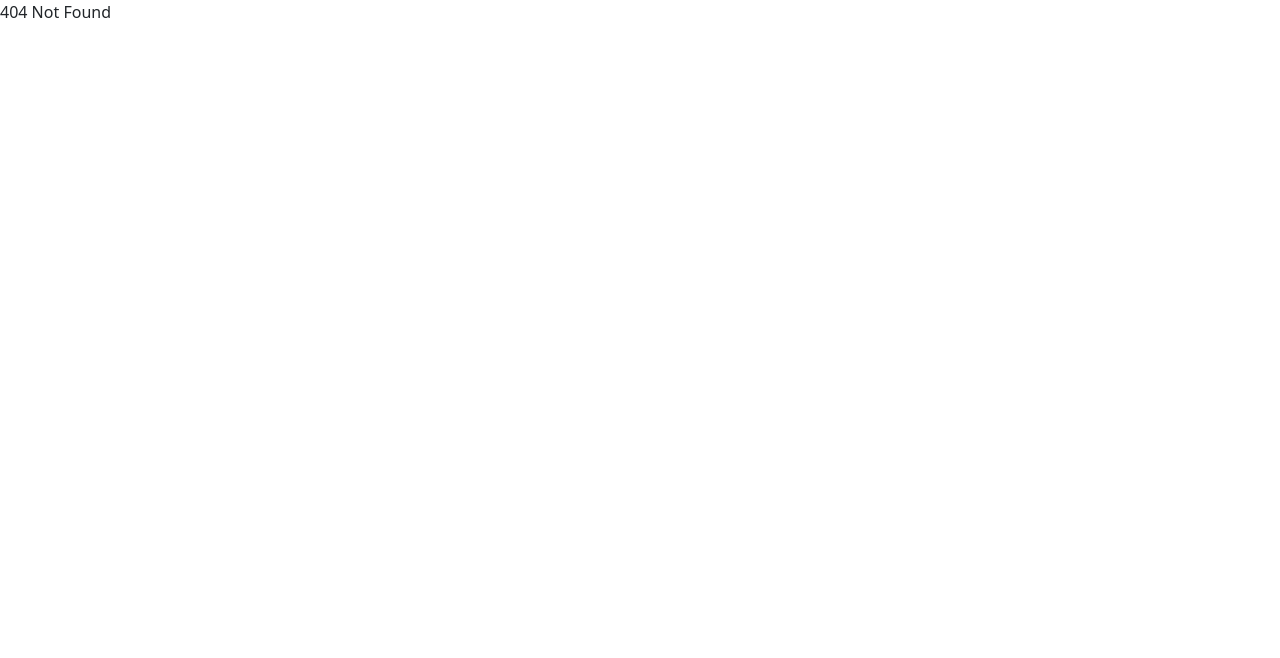
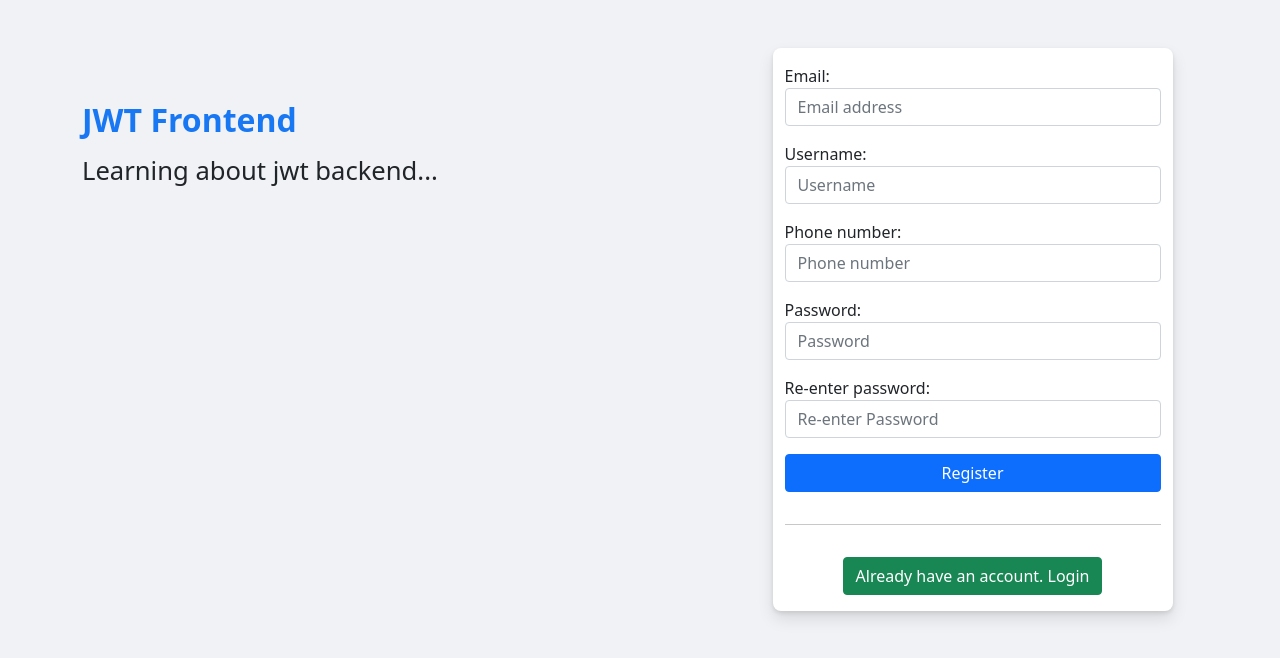
Before and after one commit to Huyllee/jwt-frontend, a React (Create React App) app: page /register in a window 1280 px wide. Before the commit this address had no page. Shown: the top 658 px of the page. Built offline with nearby package versions, Linux system fonts and the light colour scheme.

Commit message:
create register page

```diff
--- a/package.json
+++ b/package.json
@@ -6,6 +6,7 @@
     "@testing-library/jest-dom": "^5.16.1",
     "@testing-library/react": "^11.2.7",
     "@testing-library/user-event": "^12.8.3",
+    "axios": "0.25.0",
     "bootstrap": "5.1.3",
     "react": "^17.0.2",
     "react-dom": "^17.0.2",
--- a/src/App.js
+++ b/src/App.js
@@ -1,6 +1,7 @@
 import "./App.scss";
 import Login from "./components/Login/Login";
-import Nav from "./components/Navigations/Nav";
+import Nav from "./components/Navigation/Nav";
+import Register from "./components/Register/Register";
 import { BrowserRouter as Router, Switch, Route } from "react-router-dom";
 
 function App() {
@@ -12,6 +13,9 @@ function App() {
           <Route path="/about">about</Route>
           <Route path="/news">news</Route>
           <Route path="/contact">contact</Route>
+          <Route path="/register">
+            <Register />
+          </Route>
           <Route path="/login" exact>
             <Login />
           </Route>
--- a/src/components/Login/Login.js
+++ b/src/components/Login/Login.js
@@ -1,7 +1,14 @@
 import React from "react";
 import "./Login.scss";
+import { useHistory } from "react-router-dom";
 
 const Login = (props) => {
+  let history = useHistory();
+
+  const handleCreateNewAccount = () => {
+    history.push("/register");
+  };
+
   return (
     <div className="login-container pt-3 pt-md-5">
       <div className="container">
@@ -33,7 +40,12 @@ const Login = (props) => {
             </span>
             <hr />
             <div className="text-center">
-              <button className="btn btn-success">Create new account</button>
+              <button
+                className="btn btn-success"
+                onClick={() => handleCreateNewAccount()}
+              >
+                Create new account
+              </button>
             </div>
           </div>
         </div>
--- /dev/null
+++ b/src/components/Register/Register.js
@@ -0,0 +1,80 @@
+import React from "react";
+import "./Register.scss";
+import { useHistory } from "react-router-dom";
+
+const Register = (props) => {
+  let history = useHistory();
+
+  const handleLogin = () => {
+    history.push("/login");
+  };
+
+  return (
+    <div className="register-container pt-3 pt-md-5">
+      <div className="container">
+        <div className="row px-3 px-md-0">
+          <div className="content-left pt-0 pt-md-5 col-md-7">
+            <div className="brand pb-2 text-center text-md-start fs-2 fs-md-1">
+              JWT Frontend
+            </div>
+            <div className="detail d-none d-md-block">
+              Learning about jwt backend...
+            </div>
+          </div>
+          <div className="content-right col-md-5 d-flex flex-column gap-3 py-3">
+            <div className="form-group">
+              <label>Email:</label>
+              <input
+                type="text"
+                placeholder="Email address"
+                className="form-control"
+              />
+            </div>
+            <div className="form-group">
+              <label>Username:</label>
+              <input
+                type="text"
+                placeholder="Username"
+                className="form-control"
+              />
+            </div>
+            <div className="form-group">
+              <label>Phone number:</label>
+              <input
+                type="text"
+                placeholder="Phone number"
+                className="form-control"
+              />
+            </div>
+            <div className="form-group">
+              <label>Password:</label>
+              <input
+                type="password"
+                placeholder="Password"
+                className="form-control"
+              />
+            </div>
+            <div className="form-group">
+              <label>Re-enter password:</label>
+              <input
+                type="password"
+                placeholder="Re-enter Password"
+                className="form-control"
+              />
+            </div>
+            <button className="btn btn-primary">Register</button>
+
+            <hr />
+            <div className="text-center">
+              <button className="btn btn-success" onClick={() => handleLogin()}>
+                Already have an account. Login
+              </button>
+            </div>
+          </div>
+        </div>
+      </div>
+    </div>
+  );
+};
+
+export default Register;
--- /dev/null
+++ b/src/components/Register/Register.scss
@@ -0,0 +1,33 @@
+.register-container {
+  background-color: #f0f2f5;
+  min-height: 100vh;
+
+  .content-left {
+    .brand {
+      color: #1877f2;
+      font-size: 1.8rem;
+      font-weight: 700;
+    }
+
+    .detail {
+      font-size: 1.6rem;
+    }
+  }
+
+  .content-right {
+    margin: 0 auto;
+    max-width: 400px;
+    border-radius: 8px;
+    background-color: #fff;
+    box-shadow: 0 2px 4px rgb(0 0 0 /10%), 0 8px 16px rgb(0 0 0 /10%);
+    box-sizing: border-box;
+
+    .forgot-password {
+      text-decoration: none;
+
+      &:hover {
+        text-decoration: underline;
+      }
+    }
+  }
+}
```
Also changed, not shown: src/components/Navigation/Nav.js (renamed from src/components/Navigations/Nav.js), src/components/Navigation/Nav.scss (renamed from src/components/Navigations/Nav.scss), 1 other file (tests, documents, lock files or other folders).
